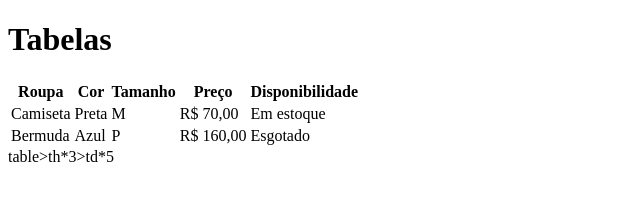
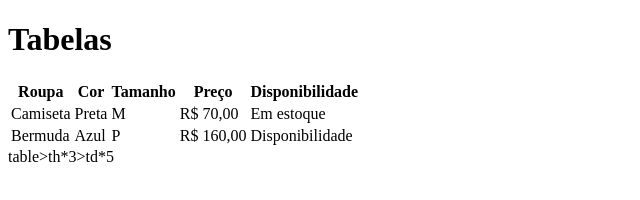
Before and after one commit to ThauaneSouza/aula-tabela, a plain HTML site: page index.html in a window 1280 px wide. Shown: the full height of the page, 0-640 px from the left. Drawn offline with Linux system fonts and the light colour scheme.

Commit message:
trocado de esgotado pra disponivel

```diff
--- a/index.html
+++ b/index.html
@@ -30,7 +30,7 @@
     <td>Azul</td>
     <td>P</td>
     <td>R$ 160,00</td>
-    <td>Esgotado</td>
+    <td>Disponibilidade</td>
 
 </tr>
 
```
